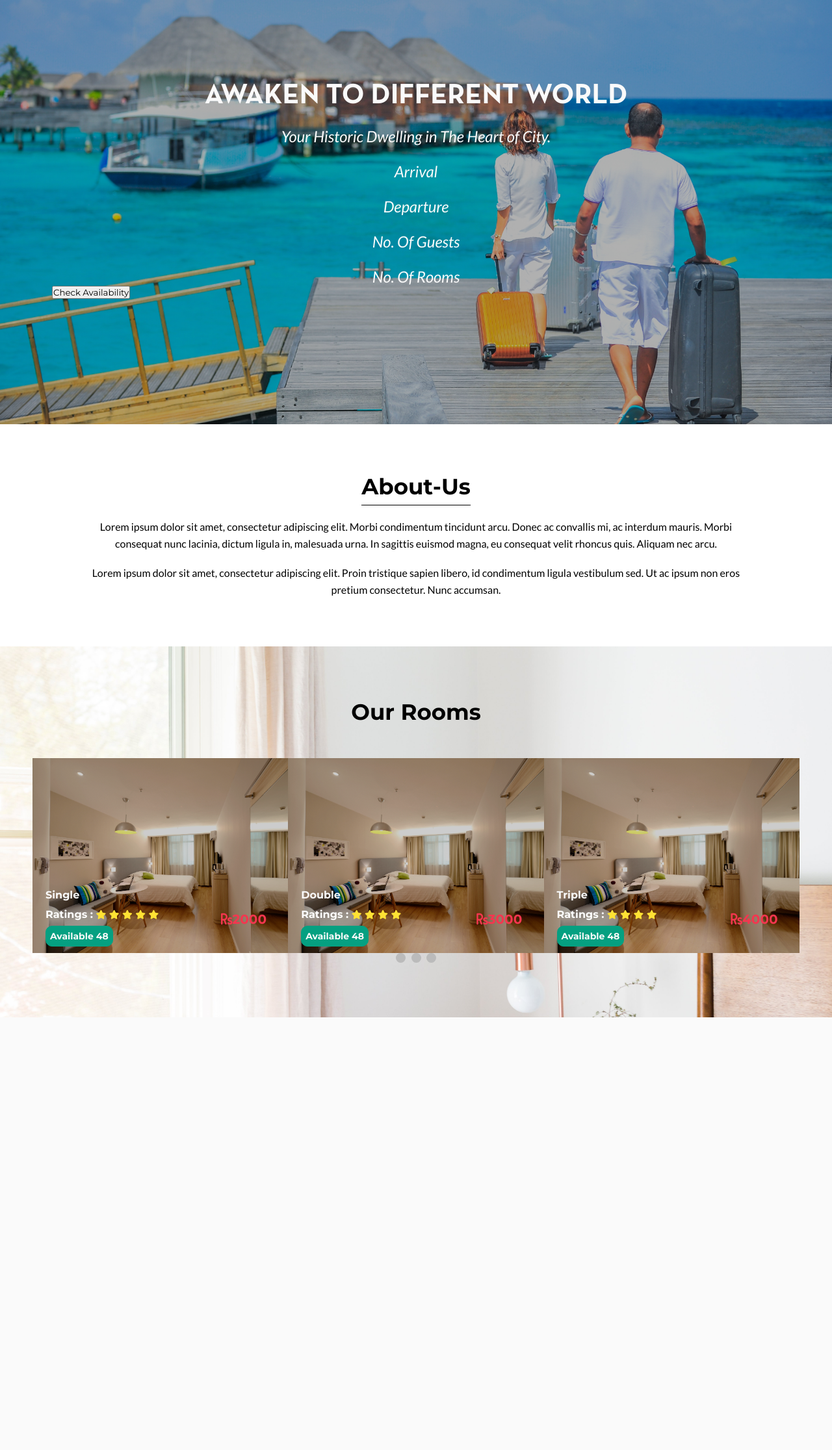
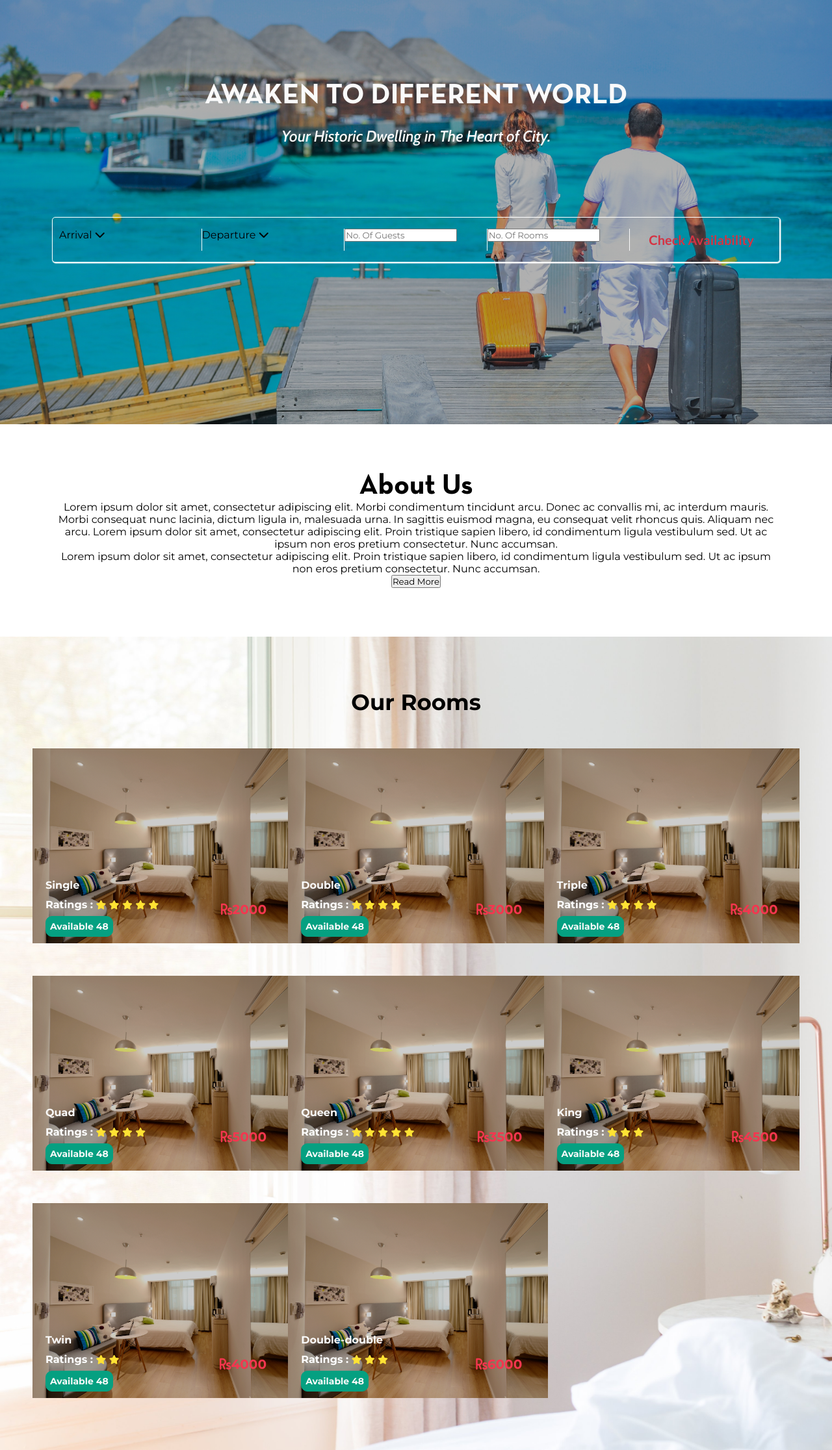
Before and after one commit to Wanderer09/HotelMS, a Django app: page /home/ in a window 1280 px wide. Shown: the part 147-2379 px from the top of the page at 65% size. Before the commit the page ends 1713 px from the top, so only its background shows below. Run offline with Django 3.2, Linux system fonts and the light colour scheme; data comes from the database, SQL or seed files in the repository; data that the repository does not hold is empty; some libraries are stand-ins or nearby versions.

Commit message:
added about us

```diff
--- a/home/static/home/css/contact.css
+++ b/home/static/home/css/contact.css
@@ -1,5 +1,5 @@
 .container-contact{
-    background-image: url(contact.jpg);
+    background-image: url(/static/home/img/contact.jpg);
     background-size: cover;
     height: 100vh;
 }
--- a/home/templates/Home/homepage.html
+++ b/home/templates/Home/homepage.html
@@ -7,6 +7,7 @@
           <script src="https://kit.fontawesome.com/d8f6b964b3.js" crossorigin="anonymous"></script>
           <link href="https://fonts.googleapis.com/css2?family=Montserrat:ital,wght@0,100;0,200;0,300;0,400;0,500;0,600;0,700;0,800;0,900;1,100;1,200;1,300;1,400;1,500;1,600;1,700;1,800;1,900&display=swap" rel="stylesheet">
           <link href="https://fonts.googleapis.com/css2?family=Lato:ital,wght@0,300;0,400;0,700;0,900;1,300;1,400;1,700;1,900&display=swap" rel="stylesheet">
+          <link href="https://fonts.googleapis.com/css2?family=Cabin:ital,wght@0,400;0,500;0,600;0,700;1,400;1,500;1,600;1,700&display=swap" rel="stylesheet">
 
       </head>
          <body>
@@ -22,7 +23,7 @@
                         <li><a href="#">Rooms</a></li>
                         <li><a href="#">Dining</a></li>
                         <li><a href="#">Gallary</a></li>
-                        <li id="nav-contact"><a href="contact.html">Contact Us</a></li>
+                        <li id="nav-contact"><a href="{% url 'contact_us' %}">Contact Us</a></li>
                         <li id="nav-login">
                           <a href="#">
                             <span>Login</span>
@@ -41,19 +42,24 @@
                       <div class="booking-bar">
                         <div class="bookings">
                           <div class="check-in">
-                            <p>Arrival</p>
-
+                            <div class="arrival">
+                              <span>Arrival</span>
+                              <i class="fas fa-chevron-down"></i>
+                            </div>
                           </div>
                           <div class="check-in">
-                            <p>Departure</p>
+                           <div class="arrival">
+                             <span>Departure</span>
+                             <i class="fas fa-chevron-down"></i>
+                           </div>
+                          </div>
 
+                          <div class="check-in">
+                            <input type="text" class="guests" placeholder="No. Of Guests"></input>
                           </div>
+
                           <div class="check-in">
-                            <p>No. Of Guests</p>
-
-                          </div>
-                          <div class="check-in">
-                            <p>No. Of Rooms</p>
+                            <input type="text" class="guests" placeholder="No. Of Rooms"></input>
 
                           </div>
                           <div class="check-available">
@@ -64,11 +70,17 @@
                   </div>
                 </div>
               </header>
-           <section class="about-us">
-               <div class="about">
-                 <h2>About-Us</h2>
-                 <p>Lorem ipsum dolor sit amet, consectetur adipiscing elit. Morbi condimentum tincidunt arcu. Donec ac convallis mi, ac interdum mauris. Morbi consequat nunc lacinia, dictum ligula in, malesuada urna. In sagittis euismod magna, eu consequat velit rhoncus quis. Aliquam nec arcu.</p>
-                 <p>Lorem ipsum dolor sit amet, consectetur adipiscing elit. Proin tristique sapien libero, id condimentum ligula vestibulum sed. Ut ac ipsum non eros pretium consectetur. Nunc accumsan.</p>
+           <section class="us-about">
+               <div class="about-container">
+                 <div class="about-padding">
+                   <div class="about-image">
+                      <h2>About Us</h2>
+                      <p>Lorem ipsum dolor sit amet, consectetur adipiscing elit. Morbi condimentum tincidunt arcu. Donec ac convallis mi, ac interdum mauris. Morbi consequat nunc lacinia, dictum ligula in, malesuada urna. In sagittis euismod magna, eu consequat velit rhoncus quis. Aliquam nec arcu.
+                      Lorem ipsum dolor sit amet, consectetur adipiscing elit. Proin tristique sapien libero, id condimentum ligula vestibulum sed. Ut ac ipsum non eros pretium consectetur. Nunc accumsan.</p>
+                      <p>Lorem ipsum dolor sit amet, consectetur adipiscing elit. Proin tristique sapien libero, id condimentum ligula vestibulum sed. Ut ac ipsum non eros pretium consectetur. Nunc accumsan.</p>
+                      <button class="btn-read">Read More</button>
+                   </div>
+                  </div>
                </div>
             </section>
              <section class="rooms">
--- a/home/urls.py
+++ b/home/urls.py
@@ -3,5 +3,5 @@ from . import views
 
 urlpatterns = [
     path('',views.index,name="Home"),
-    path('contact/',views.contact,name="Contact Us"),
+    path('contact/',views.contact,name="contact_us"),
 ]
--- a/media/home/css/contact.css
+++ b/media/home/css/contact.css
@@ -1,5 +1,5 @@
 .container-contact{
-    background-image: url(contact.jpg);
+    background-image: url(/static/home/img/contact.jpg);
     background-size: cover;
     height: 100vh;
 }
--- a/media/home/css/homepage.css
+++ b/media/home/css/homepage.css
@@ -12,6 +12,9 @@
 @font-face{
     font-family: neutra;
     src: url(/static/home/fonts/neutra-text-font/NeutraText-Bold.otf);
+}
+{
+    font-family: 'Cabin', sans-serif;
 }
 .navigation{
     background-image:
@@ -96,25 +99,69 @@
     color: #fafafa;
     margin-top: 25px;
     font-weight: 500;
-    font-family: 'Lato', sans-serif;
+    font-family: 'Cabin', sans-serif;
+}
+.booking-bar{
+    border: 1px solid #ffffff;
+    border-radius: 5px;
+    margin-top: 110px;
+    box-shadow: 0.7px 0.7px 0.7px 0.7px #fafafa;
+}
+.bookings{
+   display: flex;
+   background-color: transparent;
+   padding: 17px 10px;
+}
+.check-in{
+    width: 20%;
+    border-right: .5px solid #fafafa;
 }
 
-.about-us{
+.check-in h6{
+    display: inline;
+    font-family: 'Cabin', sans-serif;
+    font-size: 20px;
+    font-style: normal;
+    text-align: center;
+    margin: 0;
+    color: #fafafa;
+}
+
+.check-available{
+   width: 20%;
+   text-align: center;
+}
+.check-available button{
+    border: none;
+    background-color: transparent;
+    font-size: 20px;
+    font-style: normal;
+    text-align: center;
+    color: #d53343;
+    padding: 5px 10px;
+    cursor: pointer;
+    font-family: 'Lato', sans-serif;
+    font-weight: bold;
+
+}
+.check-available button:focus{
+    outline: none;
+}
+
+.us-about{
     padding: 15px 80px ;
     margin: 60px 0px;
 }
-.about{
+.about-container{
     text-align: center;
 }
-.about h2{
+.about-container h2{
     display: block;
     margin-left: auto;
     margin-right: auto;
-    width: 15%;
-    padding-bottom: 7px;
-    font-size: 34px;
-    border-bottom: 1px solid black;
-
+    font-family: neutra;
+    font-weight: bold;
+    font-size: 44px;
 }
 .about p{
     font-size: 16px;
@@ -147,12 +194,9 @@
 .flex-rooms{
     display: flex;
     width: 100%;
+    flex-wrap: wrap;
+}
 
-    transition: all 1s;
-}
-.flex-rooms:hover{
-    transform: translateX(-100vw);
-}
 .rooms-row{
     width: 33.33%;
 }
@@ -300,17 +344,3 @@
     font-family: 'Lato', sans-serif;
 
 }
-.dot {
-    cursor: pointer;
-    height: 15px;
-    width: 15px;
-    margin: 0 2px;
-    background-color: #bbb;
-    border-radius: 50%;
-    display: inline-block;
-    transition: background-color 0.6s ease;
-}
-
-.active, .dot:hover {
-    background-color: #717171;
-}
```
Also changed, not shown: home/static/home/css/homepage.css (+83 -41 lines), home/static/home/fonts/gold-line-png-10/search-cliparts.html (added, +12 -0 lines), media/home/fonts/gold-line-png-10/search-cliparts.html (added, +12 -0 lines), home/static/home/img/pool.jpg (added), home/static/home/img/under.png (added), media/home/fonts/gold-line-png-10/gold-line-png-10-transparent.png (added), media/home/img/under.png (added), 2 other files.
